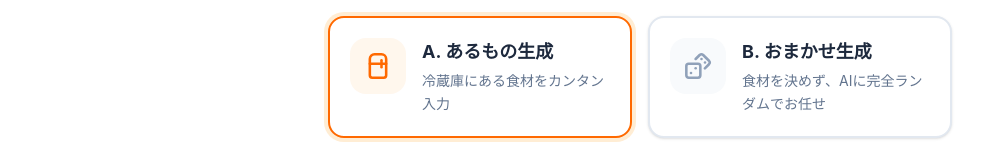
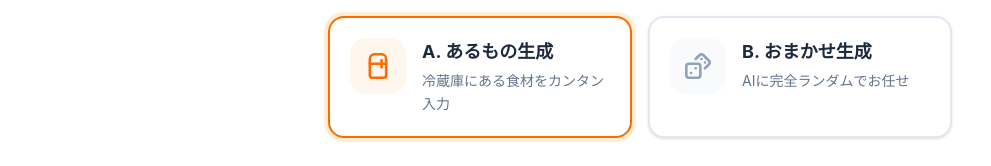
Before and after one commit to SeigoTakahashi/solo-chef-os, a React (Vite) app in the folder frontend/: page / in a window 1280 px wide. Both pictures are taken after a click on the button "はじめる". Shown: the part 220-386 px from the top of the page, without its empty margins (0-991 px from the left). Built offline with nearby package versions, Linux system fonts and the light colour scheme.

Commit message:
微調整&README.md作成

```diff
--- a/frontend/src/components/Header.tsx
+++ b/frontend/src/components/Header.tsx
@@ -8,6 +8,7 @@ export default function Header({ setPage }: HeaderProps) {
   const handleLogoClick = () => {
     localStorage.clear(); // localStorageを明示的にクリアする
     setPage(0);
+    window.location.reload();
   };
   return (
     <>
--- a/frontend/src/pages/Step_1_ModeSelection.tsx
+++ b/frontend/src/pages/Step_1_ModeSelection.tsx
@@ -97,7 +97,7 @@ export default function Step_1_ModeSelection({
                 B. おまかせ生成
               </h3>
               <p className="mt-1 text-sm leading-relaxed text-slate-500">
-                食材を決めず、AIに完全ランダムでお任せ
+                AIに完全ランダムでお任せ
               </p>
             </div>
           </div>
--- a/frontend/src/pages/Step_4_RecipeResult.tsx
+++ b/frontend/src/pages/Step_4_RecipeResult.tsx
@@ -16,6 +16,7 @@ export default function Step_4_RecipeResult({
   const handleResetAll = () => {
     localStorage.clear();
     setPage(1);
+    window.location.reload();
   };
 
   return (
```
Also changed, not shown: 1 other file (tests, documents, lock files or other folders).
